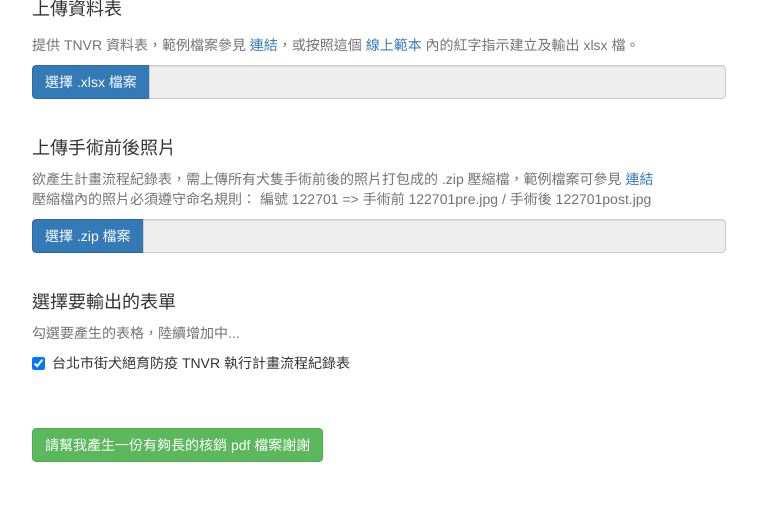
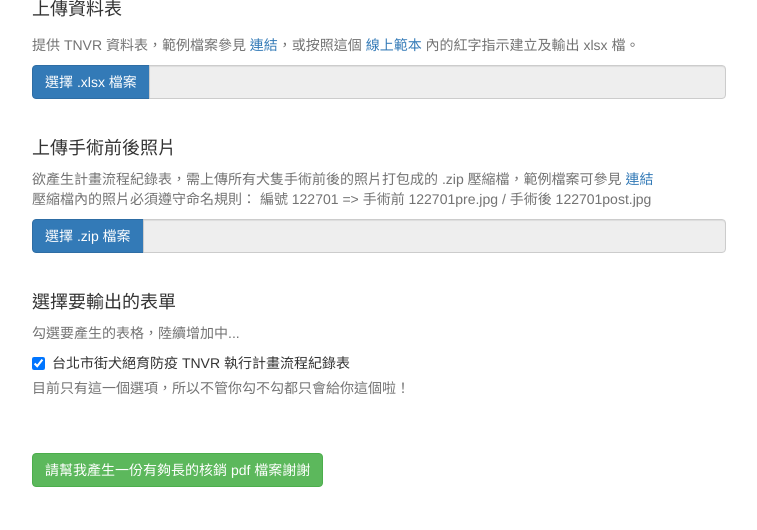
Before and after one commit to fatcloud/TNR-doc-generator, a Django app: page / in a window 1280 px wide. Shown: the part 270-800 px from the top of the page, without its empty margins (261-1018 px from the left). Run offline with Django 3.2, Linux system fonts and the light colour scheme; some libraries are stand-ins or nearby versions.

Commit message:
add help text that clarifies disfunctionality

```diff
--- a/formfiller/templates/home.html
+++ b/formfiller/templates/home.html
@@ -93,6 +93,7 @@
                     <label>
                         <input type="checkbox" name="taipei1" checked> 台北市街犬絕育防疫 TNVR 執行計畫流程紀錄表
                     </label>
+                    <p class="help-block">目前只有這一個選項，所以不管你勾不勾都只會給你這個啦！</p>
 
                     <!--
                     <label>
```
